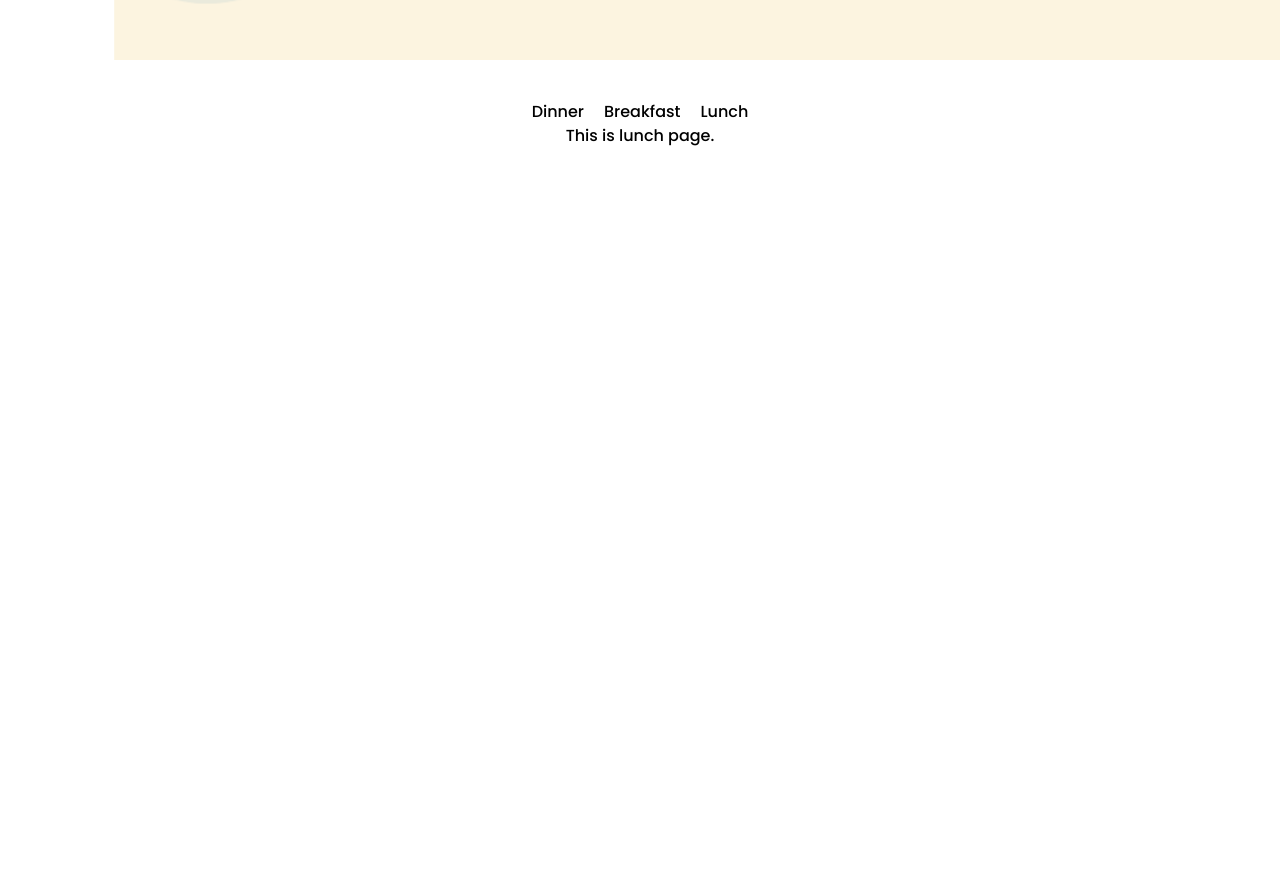
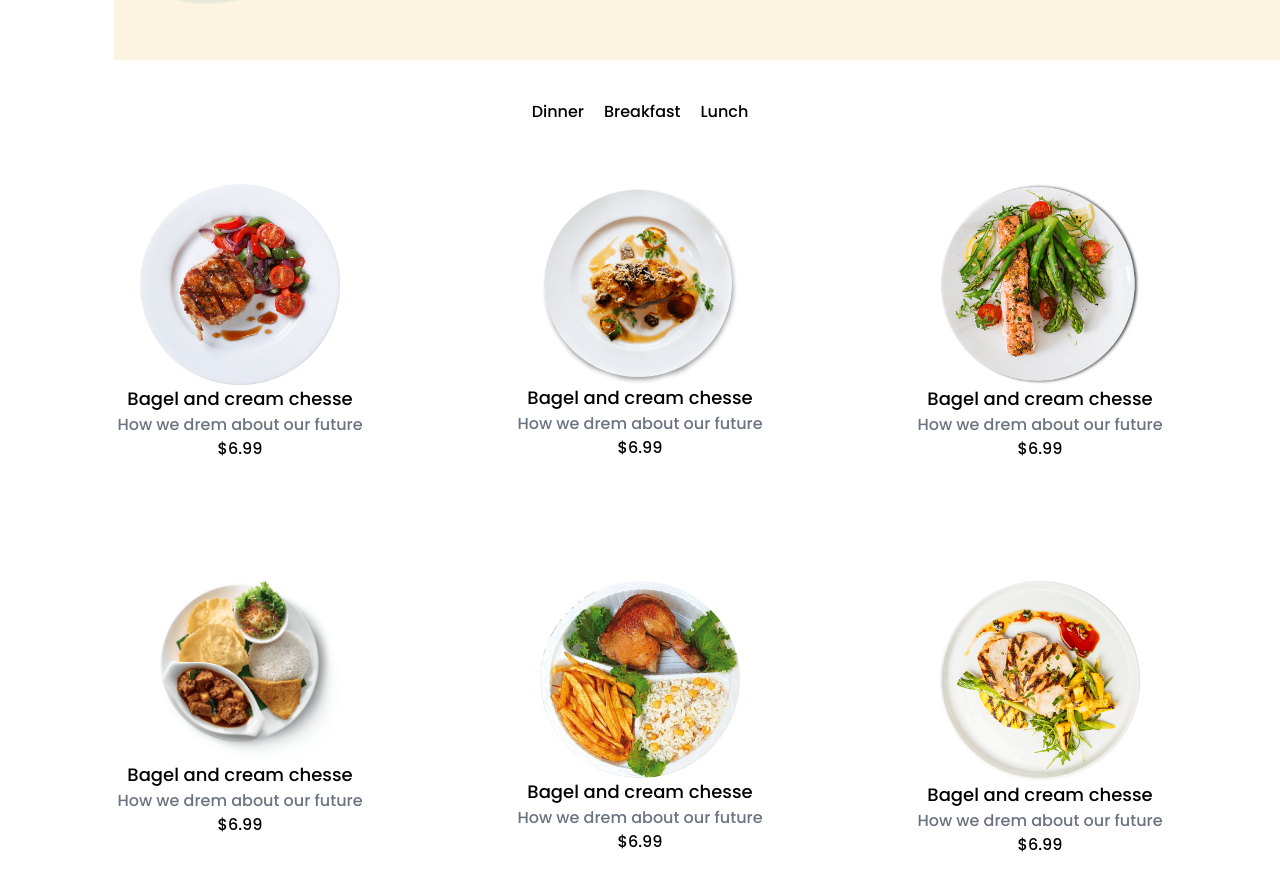
Before and after one commit to MohammadIqbalHossain/red-onion, a React (Create React App) app: page /lunch in a window 1280 px wide. Shown: the part 820-1708 px from the top of the page. Before the commit the page ends 968 px from the top, so only its background shows below. Built offline with nearby package versions, Linux system fonts and the light colour scheme; a web font is replaced by a local one.

Commit message:
Lunch page added

```diff
--- /dev/null
+++ b/src/Components/Foods/DisplayLunch/DIsplayLunch.js
@@ -0,0 +1,21 @@
+import React from 'react';
+
+const DIsplayLunch = ({items}) => {
+    const { name, price, des, img } = items;
+    return (
+        <div>
+            <div className="flex flex-col justify-center items-center border-1 border-gray-200 m-5 p-10 hover:shadow-2xl rounded-lg">
+            <div>
+                <img width={"200px"} src={img} alt="" />
+            </div>
+            <div>
+                <h3 className="text-lg">{name}</h3>
+                <h4 className="text-gray-500">{des}</h4>
+                <p> ${price}</p>
+            </div>
+        </div>
+        </div>
+    );
+};
+
+export default DIsplayLunch;
--- a/src/Components/Foods/Lunch/Lunch.js
+++ b/src/Components/Foods/Lunch/Lunch.js
@@ -1,10 +1,32 @@
 import React from 'react';
 
+import lunch1 from '../../images/lunch/lunch1.png'
+import lunch2 from '../../images/lunch/lunch2.png'
+import lunch3 from '../../images/lunch/lunch3.png'
+import lunch4 from '../../images/lunch/lunch4.png'
+import lunch5 from '../../images/lunch/lunch5.png'
+import lunch6 from '../../images/lunch/lunch6.png'
+import DIsplayLunch from '../DisplayLunch/DIsplayLunch';
+
+
 const Lunch = () => {
+    const lunch = [
+        {id: 1, name: "Bagel and cream chesse", des: "How we drem about our future", price: 6.99, img: lunch1},
+        {id: 2, name: "Bagel and cream chesse", des: "How we drem about our future", price: 6.99, img: lunch2},
+        {id: 3, name: "Bagel and cream chesse", des: "How we drem about our future", price: 6.99, img: lunch3},
+        {id: 4, name: "Bagel and cream chesse", des: "How we drem about our future", price: 6.99, img: lunch4},
+        {id: 5, name: "Bagel and cream chesse", des: "How we drem about our future", price: 6.99, img: lunch5},
+        {id: 6, name: "Bagel and cream chesse", des: "How we drem about our future", price: 6.99, img: lunch6}
+    ]
     return (
-        <div>
-           <h1>This is lunch page.</h1>
-        </div>
+        <div className="grid grid-cols-1 md:grid-cols-3 mx-10">
+        {
+            lunch.map(item => <DIsplayLunch
+            key={item.id}
+            items={item}
+            ></DIsplayLunch>)
+        }
+    </div>
     );
 };
 
```
